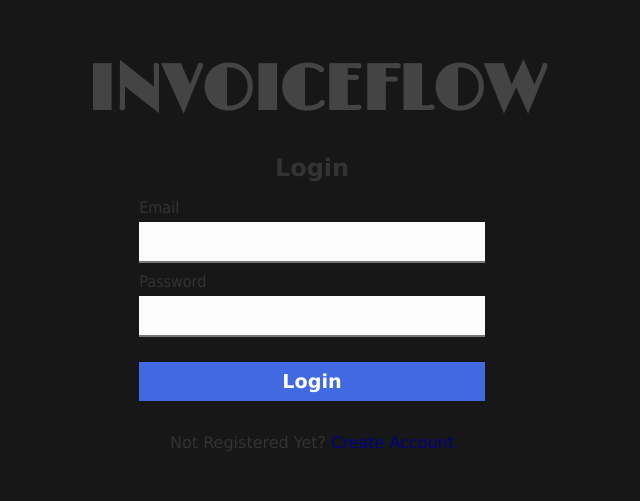
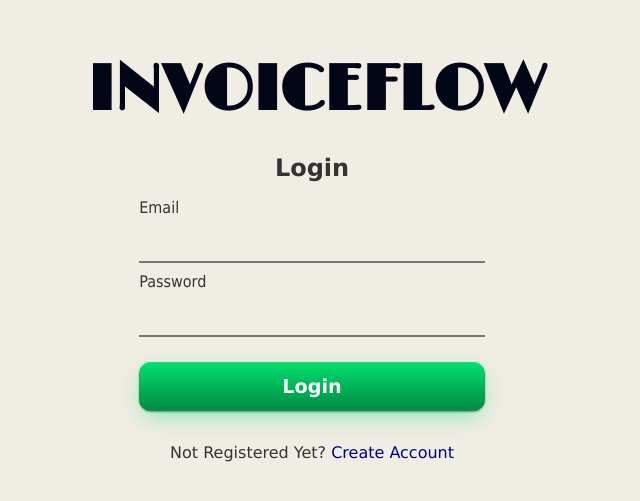
Before and after one commit to aniket-Kandangire28032K/InvoiceFlow, a React app in the folder frontend/: page /login in a window 1280 px wide. Shown: the part 109-610 px from the top of the page, without its empty margins (323-963 px from the left). Built offline with nearby package versions, Linux system fonts and the light colour scheme; no server answers; the HTML template or start-up script is replaced by a standard one; a web font is replaced by a local one.

Commit message:
15102026

```diff
--- a/frontend/src/App.scss
+++ b/frontend/src/App.scss
@@ -33,7 +33,7 @@
 
 /* Login Page */
 .login {
-  background:  #171717;
+  background:  #f0ede4;
   width: 100%;
   min-height: 100dvh;
   display: grid;
@@ -52,7 +52,8 @@
       text-align: center;
       margin: 0.5rem 0;
       font-family: "limelight", sans-serif;
-      color: #444;
+      color: #004147;
+      color:#020617;
       font-size: 4rem;
     }
   .section-1 {
@@ -105,15 +106,28 @@
     button {
       width: 90%;
       margin: 0 auto;
-      padding: 0.5rem 1rem;
+      padding: .8rem 1rem;
       display: block;
-      background-color: royalblue;
-
+      background: linear-gradient(180deg, #03dd6d 3%, #008f45 93%);
+      border-radius: 0.75rem;
       border: none;
       color: #fff;
       font-weight: bold;
       font-size: 1.2rem;
-    }
+      box-shadow: inset 0 1px 0 #19e079,
+                  inset 0 -2px 0 #009447,
+                  0 1px 2px #0006,
+                  0 8px 24px -6px #19e07999;
+
+                  &:hover{
+                    background: linear-gradient(180deg, #008f45 93%, #03dd6d 3% );
+                    translate: 0 3px;
+                    box-shadow: inset 0 2px 14px #0004;
+                  }
+                  &:active:not(:disabled){
+                    background:#004147 !important;
+                  }
+                }
     p {
       text-align: center;
       margin-top: 1rem;
--- a/frontend/src/index.scss
+++ b/frontend/src/index.scss
@@ -11,6 +11,8 @@ input{
     border-radius: 0.25rem;
     border: none;
     outline: 1px solid;
+    background-color: transparent !important;
+
     &:focus{
                 background-color:#00000007;
             }
```
